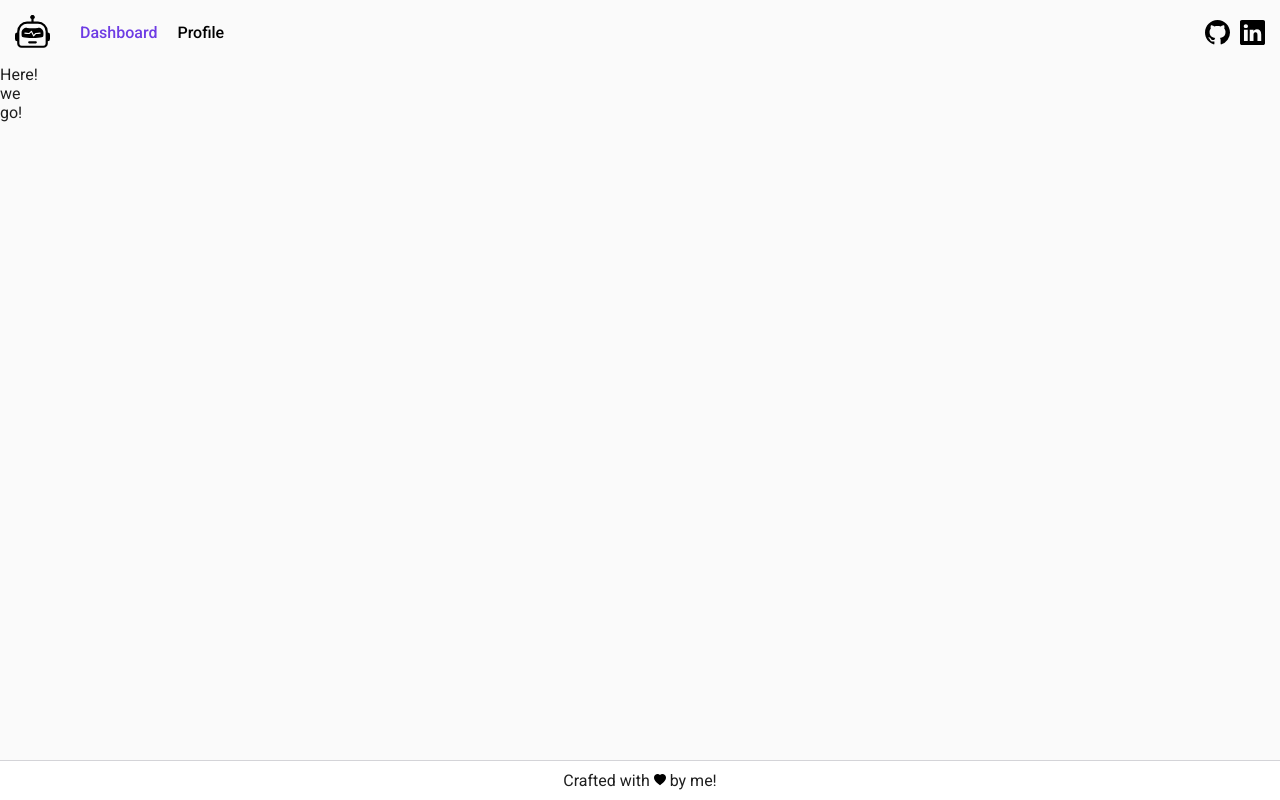
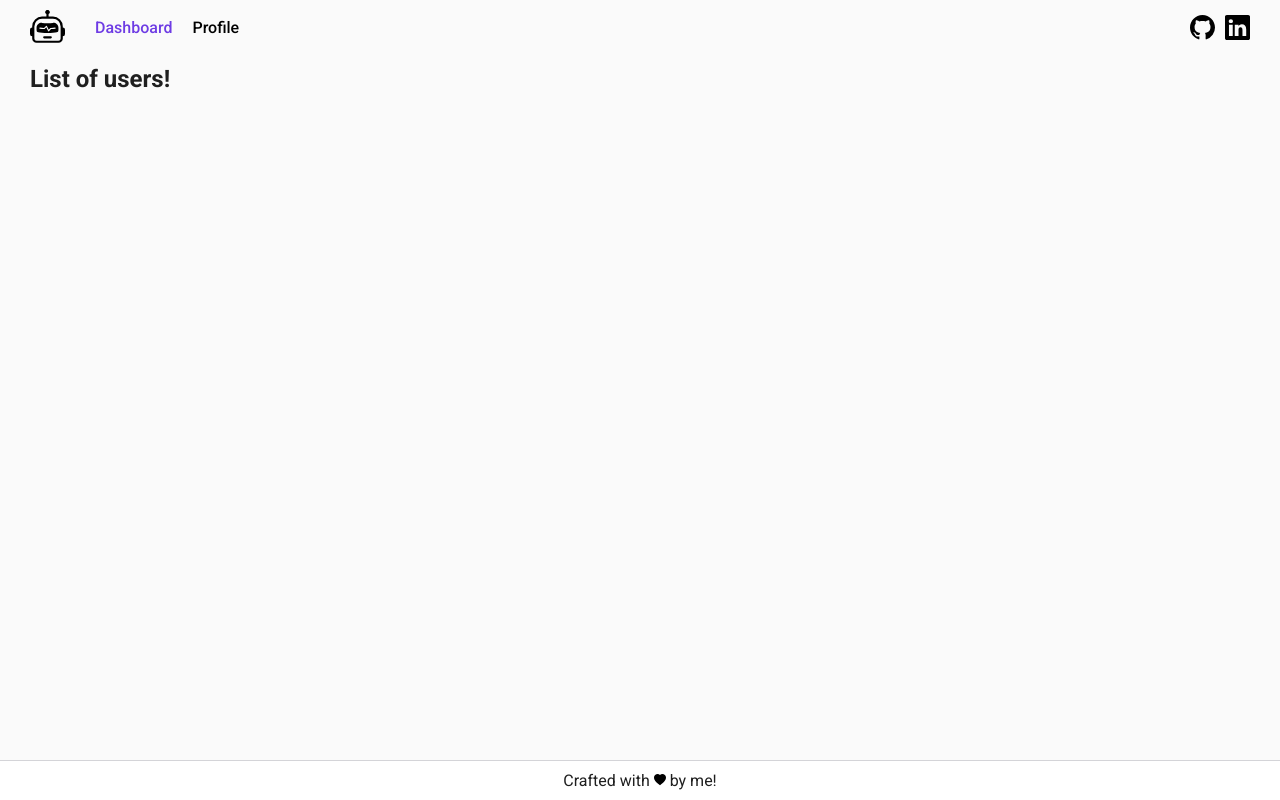
Before and after one commit to CarlosFonseca75/aura-challenge, a Next.js app in the folder frontend/: page /dashboard in a window 1280 px wide. Built offline with nearby package versions, Linux system fonts and the light colour scheme.

Commit message:
feat: :sparkles: Adding Page.tsx component for styling the pages.

```diff
--- a/frontend/src/app/dashboard/page.tsx
+++ b/frontend/src/app/dashboard/page.tsx
@@ -1,9 +1,10 @@
+import { Users } from "@/components/dashboard/Users";
+import { Page } from "@/components/common/Page";
+
 export default function Dashboard() {
   return (
-    <main>
-      <p>Here!</p>
-      <p>we</p>
-      <p>go!</p>
-    </main>
+    <Page>
+      <Users />
+    </Page>
   );
 }
--- a/frontend/src/app/page.tsx
+++ b/frontend/src/app/page.tsx
@@ -1,11 +1,12 @@
 import { LoginCard } from "@/components/login/LoginCard";
 import { Banner } from "@/components/common/Banner";
+import { Page } from "@/components/common/Page";
 
 export default function Login() {
   return (
-    <main>
+    <Page isPublic>
       <Banner />
       <LoginCard />
-    </main>
+    </Page>
   );
 }
--- /dev/null
+++ b/frontend/src/components/common/Page.tsx
@@ -0,0 +1,15 @@
+import classNames from "classnames";
+import styles from "./styles/Page.module.scss";
+
+interface PageProps {
+  children: React.ReactNode;
+  isPublic?: boolean;
+}
+
+const Page = ({ children, isPublic = false }: PageProps) => {
+  return (
+    <main className={classNames({ [styles.main]: !isPublic })}>{children}</main>
+  );
+};
+
+export { Page };
--- a/frontend/src/components/common/styles/Nav.module.scss
+++ b/frontend/src/components/common/styles/Nav.module.scss
@@ -2,7 +2,7 @@
   display: flex;
   align-items: center;
   column-gap: 3rem;
-  padding: 1.5rem;
+  padding: 1rem 3rem;
   width: var(--page-width);
   margin: auto;
   max-width: 100%;
--- /dev/null
+++ b/frontend/src/components/common/styles/Page.module.scss
@@ -0,0 +1,6 @@
+.main {
+  padding: 1rem 3rem;
+  width: var(--page-width);
+  margin: auto;
+  max-width: 100%;
+}
--- /dev/null
+++ b/frontend/src/components/dashboard/Users.tsx
@@ -0,0 +1,9 @@
+const Users = () => {
+  return (
+    <div>
+      <h1>List of users!</h1>
+    </div>
+  );
+};
+
+export { Users };
```
Also changed, not shown: frontend/src/app/signup/page.tsx (+5 -2 lines), frontend/src/components/dashboard/styles/Users.module.scss (added).
